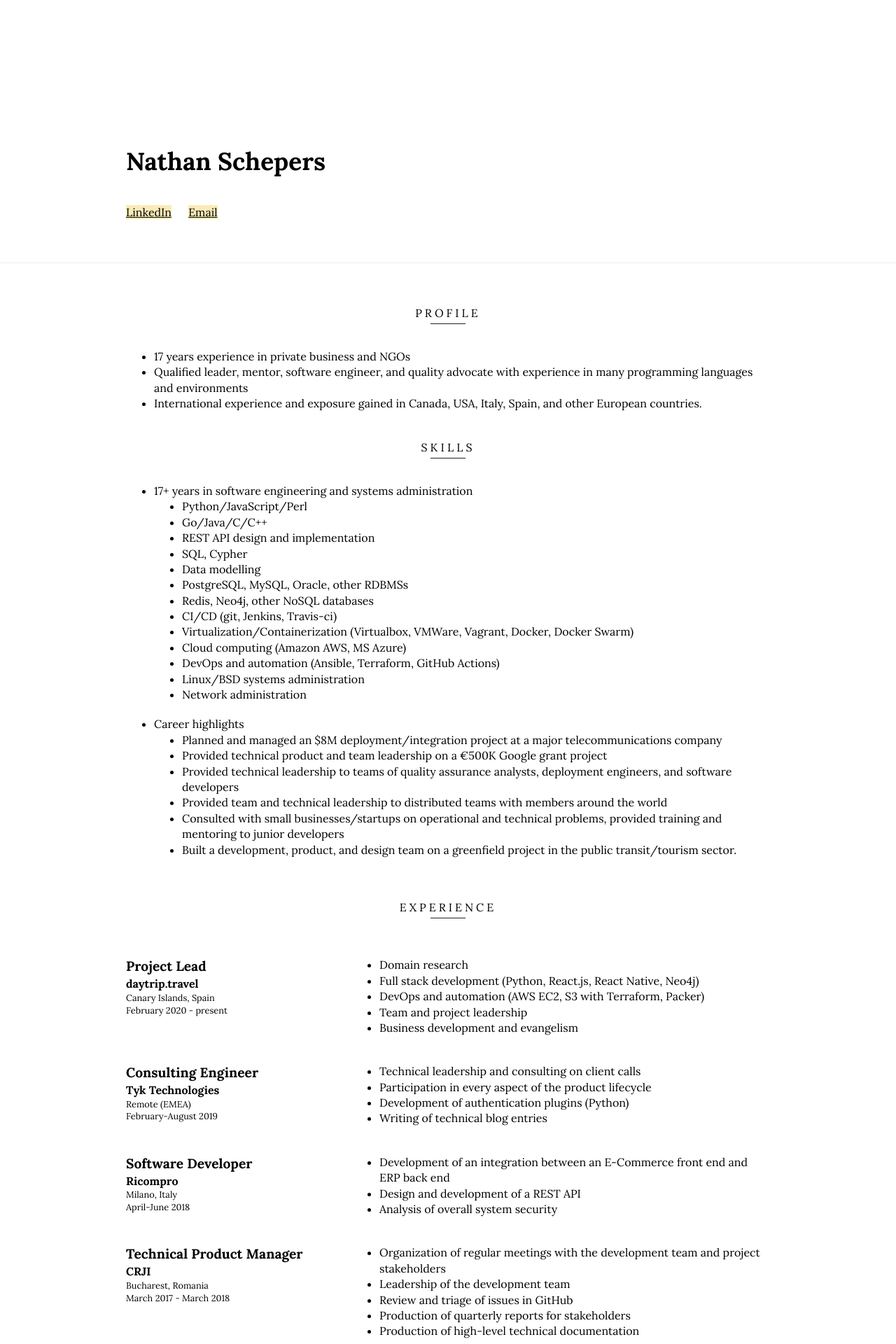
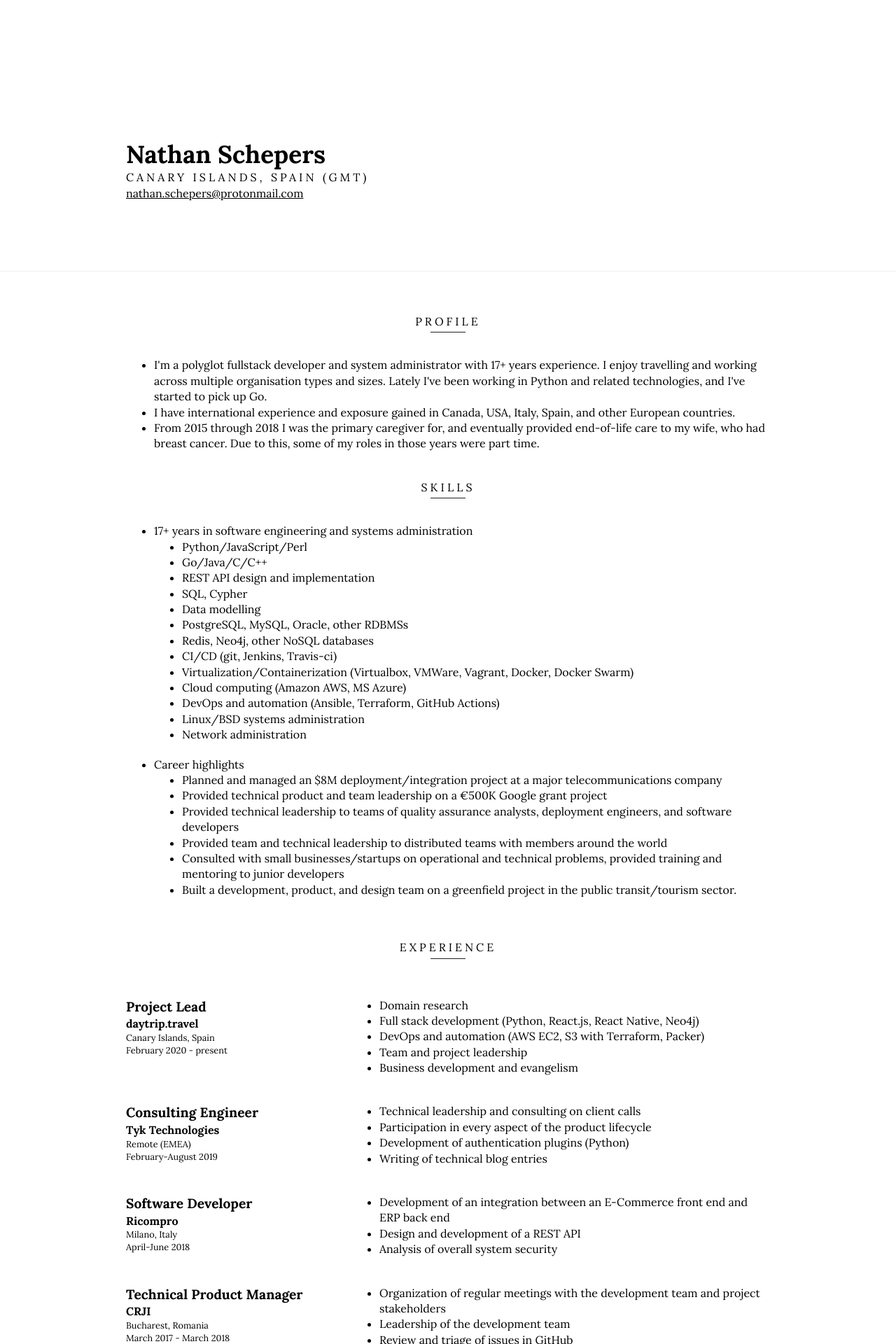
Before and after one commit to nathanschepers/resume, a Jekyll site: the page built from index.html, in a window 1280 px wide. Shown: the top 1920 px of the page at 70% size. Built offline with Jekyll 4.4.1, drawn with Linux system fonts in a browser that asks for light colours.

Commit message:
overhaul

```diff
--- a/_config.yml
+++ b/_config.yml
@@ -8,7 +8,7 @@ baseurl:
 url: "http://nathanschepers.ca/"
 name: Nathan Schepers
 job: software engineer
-location:
+location: Canary Islands, Spain (GMT)
 languages:
 twitter_username:
 github_username:
--- a/_data/profile.yml
+++ b/_data/profile.yml
@@ -1,3 +1,3 @@
--   description: 17 years experience in private business and NGOs
--   description: Qualified leader, mentor, software engineer, and quality advocate with experience in many programming languages and environments
--   description: International experience and exposure gained in Canada, USA, Italy, Spain, and other European countries.
+-   description: I'm a polyglot fullstack developer and system administrator with 17+ years experience. I enjoy travelling and working across multiple organisation types and sizes. Lately I've been working in Python and related technologies, and I've started to pick up Go.
+-   description: I have international experience and exposure gained in Canada, USA, Italy, Spain, and other European countries.
+-   description: From 2015 through 2018 I was the primary caregiver for, and eventually provided end-of-life care to my wife, who had breast cancer. Due to this, some of my roles in those years were part time.
--- a/_includes/header.html
+++ b/_includes/header.html
@@ -3,21 +3,7 @@
         <div class="intro">
             <p class="intro__main">{{ site.name }}</p>
             <p class="intro__post">{{ site.location }}</p>
+            <p><a href="mailto:{{ site.email_address }}" target="_blank">{{ site.email_address }}</a></p>
         </div>
-
-        {{ if site.github_username or site.codepen_username or site.twitter_username or site.email_address or site.linkedin_username }}
-        <div class="social">
-
-            {% comment %}
-            {{ if site.github_username }}<a href="http://github.com/{{ site.github_username }}" target="_blank">GitHub</a>{{ endif }}
-            {{ if site.codepen_username }}<a href="http://codepen.io/{{ site.codepen_username }}" target="_blank">CodePen</a>{{ endif }}
-            {{ if site.twitter_username }}<a href="http://twitter.com/{{ site.twitter_username }}" target="_blank">Twitter</a>{{ endif }}
-            {% endcomment %}
-
-            {{ if site.linkedin_username }}<a href="http://linkedin.com/in/{{ site.linkedin_username }}" target="_blank">LinkedIn</a>{{ endif }}
-            {{ if site.email_address }}<a href="mailto:{{ site.email_address }}" target="_blank">Email</a>{{ endif }}
-        </div>
-        {{ endif }}
-
     </div>
 </header>
--- a/_sass/_header.scss
+++ b/_sass/_header.scss
@@ -24,12 +24,21 @@ header {
         font-size: 1.8rem;
         line-height: 1.2;
         font-weight: bold;
-        margin: 10px 0 20px;
 
         @media(min-width: 640px) {
             font-size: 2.2rem;
             max-width: 60%;
         }
+    }
+
+    a {
+        color: black !important;
+        background: #ffffff;
+        transition: all linear .2s;
+    }
+    a:hover {
+        background: #ffffff;
+        text-decoration: none;
     }
 }
 
```
